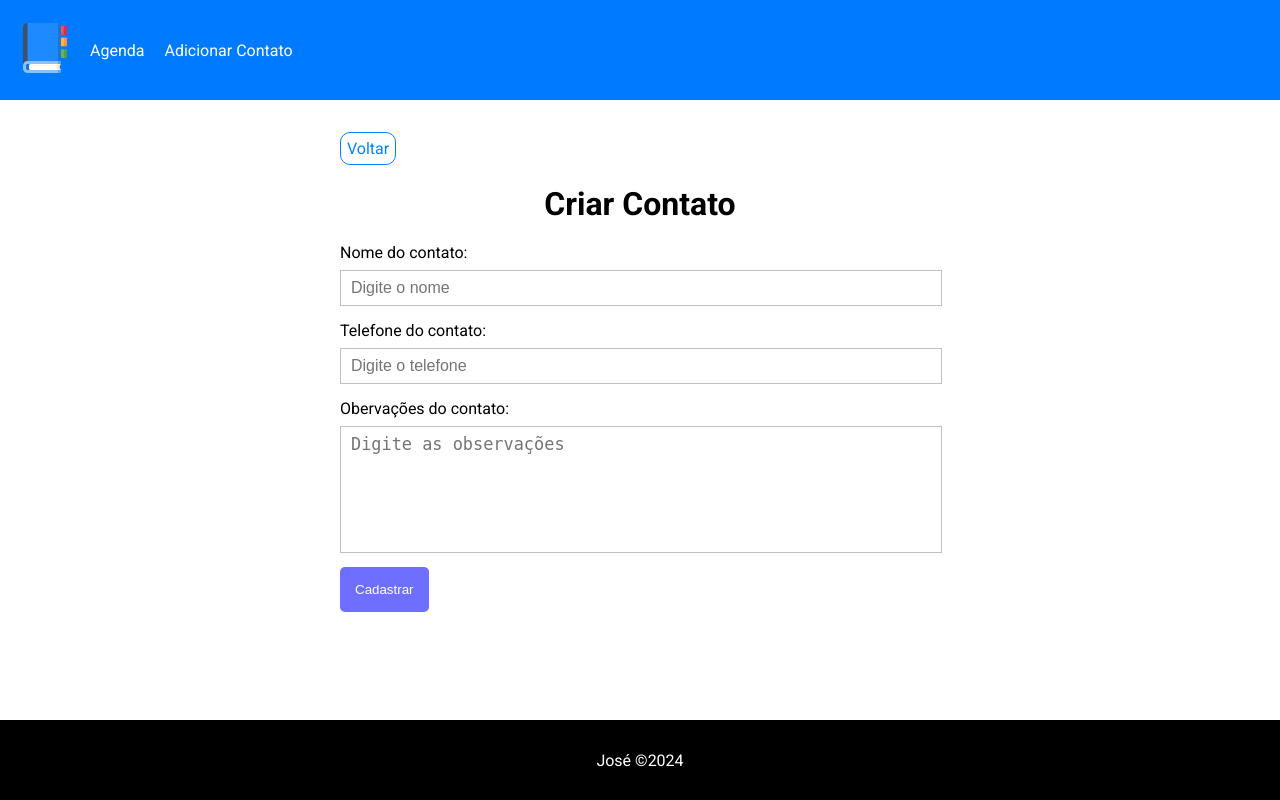
After one commit to JoseClaudiolima/Projeto-Agenda-SQL-Backend-, a PHP site: page /create.php in a window 1280 px wide. The commit adds this page. Run offline with PHP 8.4, Linux system fonts and the light colour scheme; data that the repository does not hold is empty.

Commit message:
Finalizado o projeto

```diff
--- a/config/process.php
+++ b/config/process.php
@@ -31,6 +31,31 @@ if ($method === "GET"){
     $stmt = $conn->prepare("SELECT * FROM contacts");
     $stmt->execute();
     $contacts = $stmt->fetchAll();
+} else if ($method === "POST"){
+    $type = $_POST['type'];
+    $name =  $_POST['name'];
+    $phone = $_POST['phone'];
+    $obs = $_POST['obs'];
+
+    if($type === 'insert'){
+        $stmt = $conn->prepare("INSERT INTO contacts (name,phone,obs) VALUES(:name, :phone, :obs)");
+        $stmt->bindParam(":name",$name,PDO::PARAM_STR);
+        $stmt->bindParam(":phone",$phone,PDO::PARAM_STR);
+        $stmt->bindParam(":obs",$obs,PDO::PARAM_STR);
+        $stmt->execute();
+    } else if ($type === 'edit'){
+        $id = $_POST['id'];
+
+        $stmt = $conn->prepare("UPDATE contacts SET name = :name, phone= :phone, obs = :obs WHERE id = :id");
+        $stmt->bindParam(":name",$name,PDO::PARAM_STR);
+        $stmt->bindParam(":phone",$phone,PDO::PARAM_STR);
+        $stmt->bindParam(":obs",$obs,PDO::PARAM_STR);
+        $stmt->bindParam(":id", $id, PDO::PARAM_INT);
+        $stmt->execute();
+    }
+
+
+    header("Location:" . $base_url . "../index.php");
 }
 
 
--- /dev/null
+++ b/create.php
@@ -0,0 +1,34 @@
+<?php
+include_once("config/url.php");
+include_once("config/process.php");
+include_once("templates/header.php");
+?>
+
+<div class="show-container">
+    <?php include_once("templates/backbtn.php"); ?>
+
+    <h1>Criar Contato</h1>
+
+    <form action="<?=$base_url?>config/process.php" method="POST">
+        <input type="hidden" name="type" value="insert">
+        <div>
+            <label for="name" class="label-create-edit">Nome do contato:</label>
+            <input type="text" name="name" id="nome" class="input-create-edit" placeholder="Digite o nome" required>
+        </div>
+        <div>
+            <label for="phone" class="label-create-edit">Telefone do contato:</label>
+            <input type="number" name="phone" id="phone" class="input-create-edit" placeholder="Digite o telefone" required>
+        </div>
+        <div>
+            <label for="obs" class="label-create-edit">Obervações do contato:</label>
+            <textarea name="obs" class="obs-create-edit" placeholder="Digite as observações"></textarea>
+        </div>
+        <input type="submit" value="Cadastrar" class="submit-create-edit">
+    </form>
+</div>
+
+
+
+<?php
+include_once("templates/footer.php");
+?>
--- a/css/style.css
+++ b/css/style.css
@@ -142,3 +142,48 @@ td{
 #a-bk-btn{
     color: rgb(0, 132, 255);
 }
+
+/*      CREATE / EDIT .PHP     */
+.label-create-edit{
+    display: block;
+    margin: 15px 0 8px 0;
+}
+
+.input-create-edit{
+    padding: 8px 0 8px 0;
+    text-indent: 10px;
+    width: 100%;
+    font-size: 1em;
+
+    border: 1px solid rgba(128, 128, 128, 0.486);
+}
+
+.obs-create-edit{
+    width: 100%;
+    height: 7em;
+    padding-top: 7px;
+    resize:none;
+
+    text-indent: 10px;
+    font-size: 1.3em;
+    border: 1px solid rgba(128, 128, 128, 0.486);
+}
+
+.submit-create-edit{
+    padding: 15px;
+    color: white;
+    background-color: rgba(62, 62, 255, 0.747);
+
+    border-radius: 5px;
+    border: 0px solid transparent;
+
+    margin-top: 10px;
+
+    cursor: pointer;
+}
+
+/*      EDIT.PHP        */
+input[type="number"]::-webkit-outer-spin-button,
+input[type="number"]::-webkit-inner-spin-button {
+  -webkit-appearance: none;
+}
--- a/index.php
+++ b/index.php
@@ -17,6 +17,7 @@ include_once("config/process.php");
     <tbody>
         <?php foreach($contacts as $contact):
          ?>
+         <tr>
         <td class="identification">  <?=$contact['id']?>  </td>
         <td>  <?=$contact['name']?>  </td>
         <td>  <?=$contact['phone']?>  </td>
@@ -26,7 +27,7 @@ include_once("config/process.php");
                 visibility
                 </span>
             </a>
-            <a href="#">
+            <a href="<?=$base_url?>edit.php?id=<?=$contact['id']?>">
                 <span class="material-symbols-outlined" id="pencil">
                 edit_note
                 </span>
@@ -35,6 +36,7 @@ include_once("config/process.php");
             close
             </span>
         </td>
+        </tr>
         <?php endforeach?>
 
 
--- a/templates/header.php
+++ b/templates/header.php
@@ -24,7 +24,7 @@ include_once("config/url.php");
         <a href="<?=$base_url?>index.php"  class="content-nav">
             <p>Agenda</p>
         </a>
-        <a href="#" class="content-nav">
+        <a href="<?=$base_url?>create.php" class="content-nav">
             <p>Adicionar Contato</p>
         </a>
     </nav>
```
Also changed, not shown: edit.php (+33 -0 lines).
